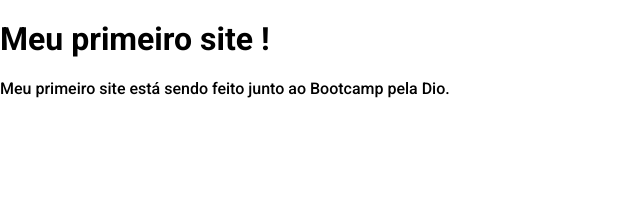
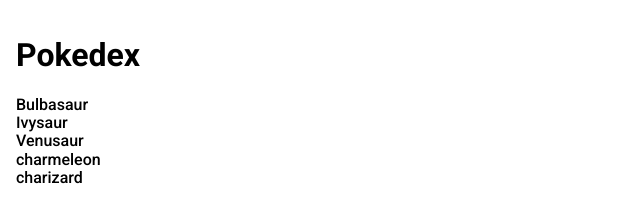
Before and after one commit to VitorSatake/Bootcamp, a plain HTML site: page JavaScript/index.html in a window 1280 px wide. Shown: the whole page, without its empty margins (0-640 px from the left). Drawn offline with nearby package versions, Linux system fonts and the light colour scheme.

Commit message:
Enviaando alteração

```diff
--- a/JavaScript/global_pokedex.css
+++ b/JavaScript/global_pokedex.css
@@ -2,3 +2,13 @@
 * {
     font-family: 'Roboto', sans-serif;
 }
+
+.content {
+    padding: 1rem;
+}
+
+ol.pokemons {
+    list-style: none;
+    padding: 0;
+    margin: 0;
+}
--- a/JavaScript/index.html
+++ b/JavaScript/index.html
@@ -22,8 +22,27 @@
 </head>
 <body>
 
-    <h1>Meu primeiro site !</h1>
-    <p>Meu primeiro site está sendo feito junto ao Bootcamp pela Dio.</p>
+    <section class="content">
+        <h1>Pokedex</h1>
+
+        <ol class="pokemons">
+            <li>
+                Bulbasaur
+            </li>
+            <li>
+               Ivysaur
+            </li>
+            <li>
+                Venusaur
+            </li>
+            <li>
+                charmeleon
+            </li>
+            <li>
+                charizard
+            </li>
+        </ol>
+    </section>
 
     <!--Nosso JS-->
     <script src="/main_pokedex.js"></script>
```
